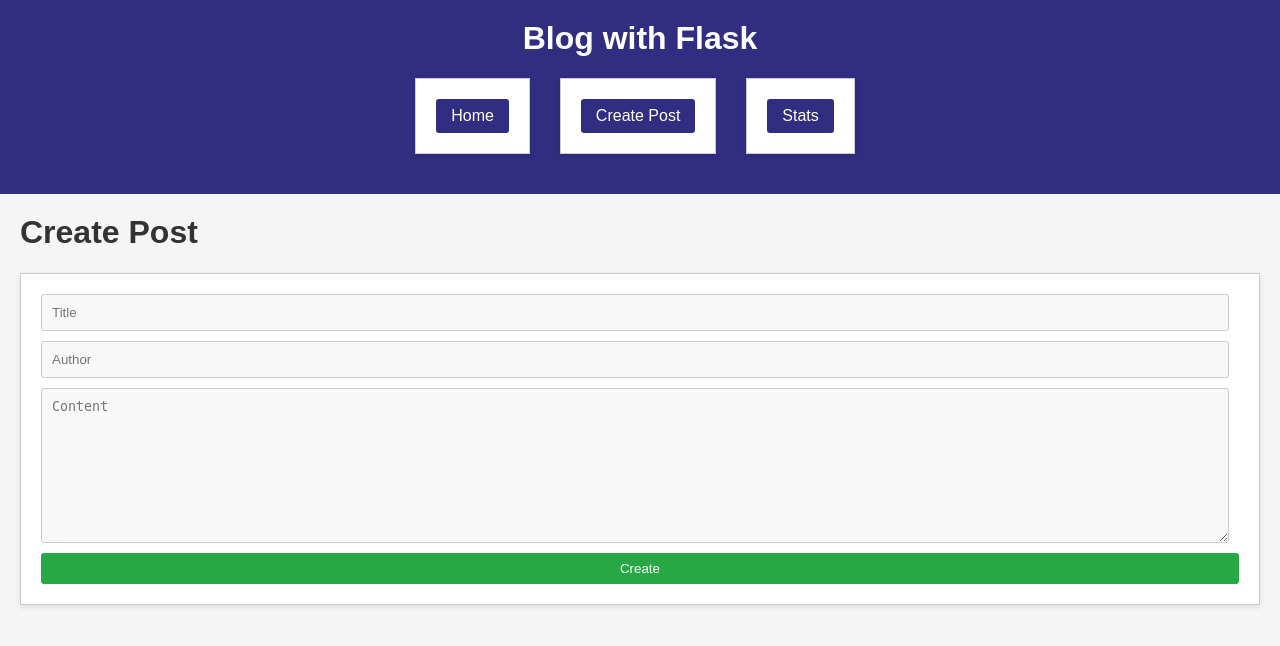
After one commit to codegirl321/SQATeam11, a Flask app: page /create in a window 1280 px wide. The commit adds this page. Shown: the top 646 px of the page. Run offline with Flask 3, Linux system fonts and the light colour scheme.

Commit message:
Flask Basic Blog Walkthrough completed

```diff
--- a/app.py
+++ b/app.py
@@ -1,5 +1,32 @@
-from flask import Flask, render_template
+from flask import Flask, render_template, request, redirect, url_for
+from models import BlogPost, db
+
 app = Flask(__name__)
+app.config.from_object('config') # Load configuration from config.py and particularly the DBMS URI
+with app.app_context():
+    db.init_app(app) # It connects the SQLAlchemy db object with the Flask app and the DBMS engine
+    db.create_all() # Create the database tables for all the models
+
 @app.route("/")
 def index():
-    render_template("index.html")
+    return render_template("index.html", posts=BlogPost.query.all())
+@app.route("/create", methods=["GET"])
+
+def create_post_page():
+    return render_template("create.html")
+
+@app.route("/create", methods=["POST"])
+def create_post_action():
+    post = BlogPost(
+        title=request.form["title"],
+        content=request.form["content"],
+        author=request.form["author"],
+    )
+    db.session.add(post)
+    db.session.commit()
+    return redirect(url_for("index"))
+
+@app.route("/post/<int:post_id>")
+def post(post_id):
+    post = BlogPost.query.get_or_404(post_id)
+    return render_template("post.html", post=post)
--- /dev/null
+++ b/static/css/styles.css
@@ -0,0 +1,194 @@
+
+/* Global Styles */
+body {
+    font-family: Arial, sans-serif;
+    margin: 0;
+    padding: 0;
+    background-color: #f5f5f5;
+    color: #333;
+  }
+
+  h1 {
+    margin-top: 0;
+  }
+
+  /* Header Styles */
+  header {
+    background-color: #312e82;
+    padding: 20px;
+    color: #fff;
+    text-align: center;
+  }
+
+  /* Navigation Styles */
+  nav {
+    margin-bottom: 20px;
+  }
+
+  .navbar ul {
+    list-style: none;
+    padding: 0;
+    display: flex;
+    justify-content: center;
+  }
+
+  .navbar li {
+    margin-right: 10px;
+  }
+
+  .navbar a {
+    color: #fff;
+    text-decoration: none;
+    padding: 8px 15px;
+    border-radius: 3px;
+    background-color:#312e82;
+    transition: background-color 0.3s ease;
+  }
+
+  .navbar a:hover {
+    background-color: #ffeabf;
+    color: #FF8C00;
+  }
+
+  /* Main Content Styles */
+  main {
+    padding: 20px;
+  }
+
+  /* Flash messages container */
+  .flashes {
+    display: block;
+    width: 80%;
+    margin: auto auto 20px auto;
+    pointer-events: none; /* Disable the hover effect */
+  }
+
+  /* Flash message */
+  .flashes li {
+    width: 100%;
+    padding: 10px;
+    margin-bottom: 10px;
+    border-radius: 3px;
+    color: #300505;
+    background-color: #777;
+  }
+
+  /* List styling */
+  ul {
+    list-style: none;
+    padding: 0;
+    display: grid;
+    grid-template-columns: repeat(auto-fill, minmax(300px, 1fr));
+    grid-gap: 20px;
+  }
+
+  li {
+    background-color: #fff;
+    border: 1px solid #ccc;
+    padding: 20px;
+    box-shadow: 0 2px 5px rgba(0, 0, 0, 0.1);
+    display: flex;
+    flex-direction: column;
+  }
+
+  li:hover {
+    transform: translateY(-5px);
+    box-shadow: 0 4px 10px rgba(0, 0, 0, 0.2);
+  }
+
+  .post-meta {
+    flex-grow: 1;
+    margin-top: -20px;
+    font: italic 14px/1.4 Georgia, serif;
+    background-color: #f5f5f5;
+  }
+
+  .post-content {
+    flex-grow: 1;
+    margin-bottom: 10px;
+    white-space: pre-wrap; /* Preserve line breaks */
+  }
+
+  /* Form Styles */
+  form {
+    margin-bottom: 20px;
+    background-color: #fff;
+    border: 1px solid #ccc;
+    padding: 20px;
+    box-shadow: 0 2px 5px rgba(0, 0, 0, 0.1);
+    display: grid;
+    grid-gap: 10px;
+  }
+
+  input[type="text"],
+  input[type="password"],
+  textarea {
+    padding: 10px;
+    margin-right: 10px;
+    border: 1px solid #ccc;
+    border-radius: 3px;
+    background-color: #f9f9f9;
+    transition: border-color 0.3s ease;
+  }
+
+  textarea {
+    height: 10em;
+    resize: vertical;
+  }
+
+  input[type="text"]:focus,
+  input[type="password"]:focus,
+  textarea:focus {
+    outline: none;
+    border-color: #007bff;
+  }
+
+  button {
+    padding: 8px 15px;
+    background-color: #007bff;
+    border: none;
+    color: #fff;
+    cursor: pointer;
+    border-radius: 3px;
+    transition: background-color 0.3s ease;
+  }
+
+  button:hover {
+    background-color: #fd7e14;
+  }
+
+  /* Post Styles */
+  p {
+    margin-bottom: 10px;
+  }
+
+  /* Edit Styles */
+  button[type="submit"] {
+    background-color: #28a745;
+  }
+
+  button[type="submit"]:hover {
+    background-color: #218838;
+  }
+
+  button[type="submit"].danger {
+    background-color: #dc3545;
+  }
+
+  button[type="submit"].danger:hover {
+    background-color: #a13b45;
+  }
+
+  /* Responsive Styles */
+
+  @media (max-width: 768px) {
+    /* Adjust styles for smaller screens */
+    body {
+      font-size: 14px;
+    }
+
+    /* Example: Adjust the layout or styles of specific elements */
+    form {
+      margin-bottom: 10px;
+    }
+  }
--- /dev/null
+++ b/templates/base.html
@@ -0,0 +1,25 @@
+<!DOCTYPE html>
+<html lang="en">
+    <head>
+        {# Set the `title` variable in each template that extends this one #}
+        <title>{{ title }}</title>
+        <link rel="stylesheet" type="text/css" href="{{ url_for('static', filename='css/styles.css')
+}}">
+</head>
+<body>
+        <header>
+            <h1>Blog with Flask</h1>
+            <nav class="navbar">
+                <ul>
+                    <li><a href="{{ url_for('index') }}">Home</a></li>
+                    <li><a href="{{ url_for('create_post_action') }}">Create Post</a></li>
+                    <li><a href="#">Stats</a></li>
+                </ul>
+             </nav>
+        </header>
+        <main>
+            <h1>{{ title }}</h1>
+            {% block content %}{% endblock %}
+        </main>
+</body>
+</html>
--- /dev/null
+++ b/templates/create.html
@@ -0,0 +1,12 @@
+{% set title = "Create Post" %}
+{% extends 'base.html' %}
+
+{% block content %}
+    <!-- [html-validate-disable attribute-allowed-values] -->
+    <form action="{{ url_for('create_post_action') }}" method="POST">
+        <input type="text" name="title" placeholder="Title" required>
+        <input type="text" name="author" placeholder="Author" required>
+        <textarea name="content" placeholder="Content" required></textarea>
+        <button type="submit">Create</button>
+    </form>
+{% endblock %}
```
Also changed, not shown: config.py (added, +7 -0 lines), models.py (added, +21 -0 lines), templates/index.html (+10 -21 lines), templates/post.html (added, +7 -0 lines).
